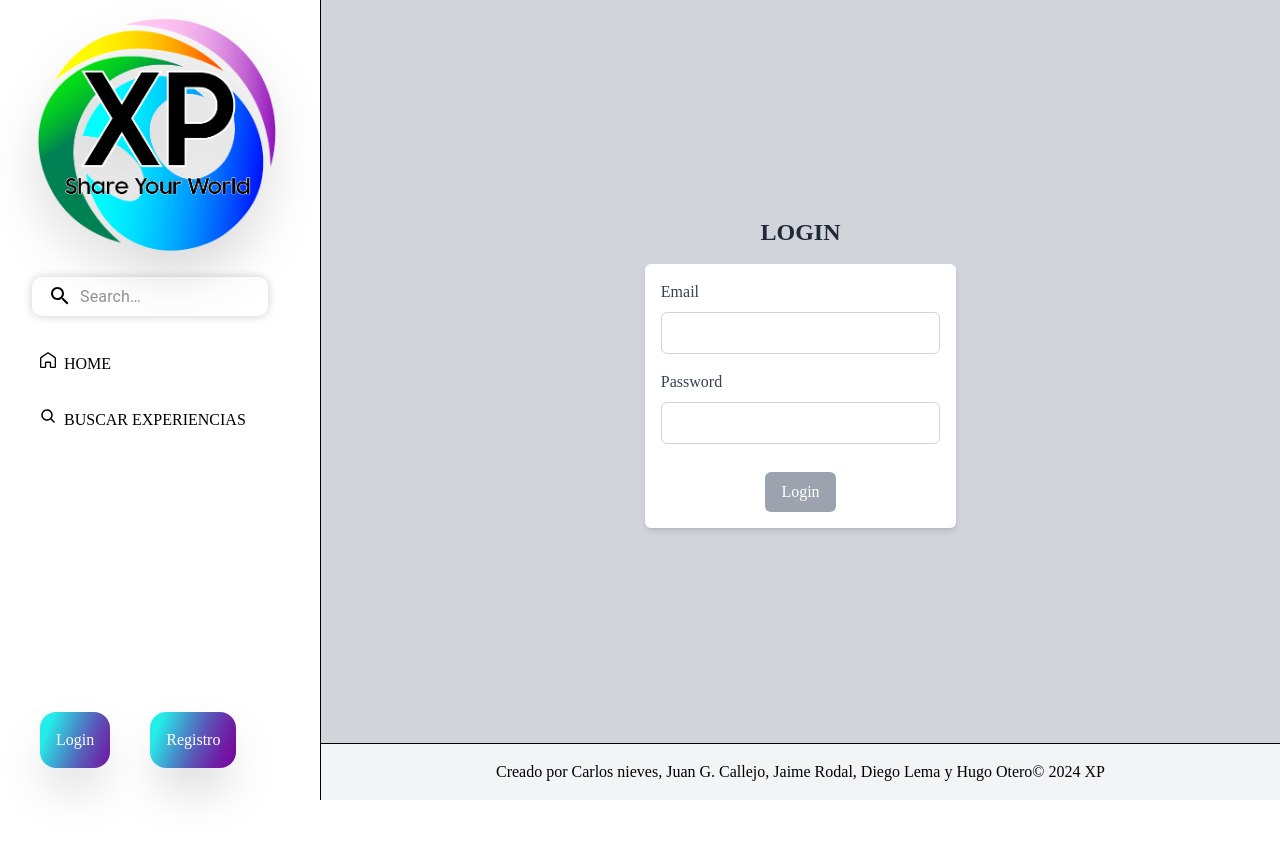
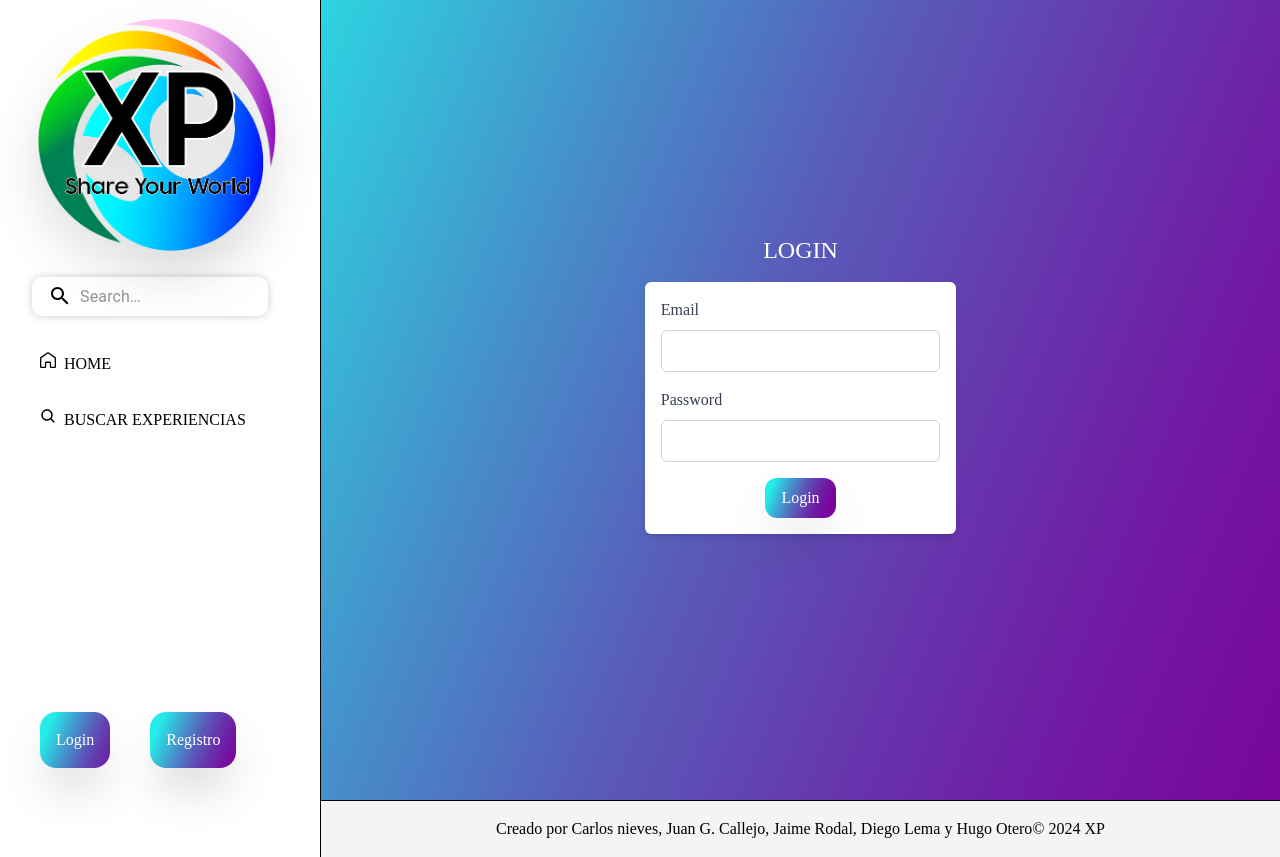
Before and after one commit to JuanGabrielCallejo/ExperienceProjectFRONT, a React (Vite) app: page /login in a window 1280 px wide. Before the commit the page ends 800 px from the top, so only its background shows below. Built offline with nearby package versions, Linux system fonts and the light colour scheme; a web font is replaced by a local one.

Commit message:
arreglos

```diff
--- a/src/Pages/CreateExperience.jsx
+++ b/src/Pages/CreateExperience.jsx
@@ -106,7 +106,7 @@ const CreateExperience = () => {
     });
   } else {
     return (
-      <div className="flex flex-col justify-center h-full w-full bg-[url('/img/fondoWeb.svg')] bg-fixed bg-cover">
+      <div className="flex flex-col justify-center h-screen w-full ">
         <div className="text-center mb-4">
           <h1 className="text-2xl text-white font-bold text-gray-800">
             NUEVA EXPERIENCIA
--- a/src/Pages/HomePage.jsx
+++ b/src/Pages/HomePage.jsx
@@ -23,13 +23,13 @@ const HomePage = () => {
   const { exp } = useExperiences();
   // console.log(exp);
   return (
-    <div className="h-full w-full flex flex-col items-center bg-[url('/img/fondoWeb.svg')] bg-fixed bg-cover">
+    <div className="h-screen flex flex-col justify-center items-center ">
       {loading ? (
         <div className="flex flex-col items-center justify-center">
           <img className="h-32 w-32" src={loadIcon} alt="Loading Icon"></img>
         </div>
       ) : (
-        <div className="flex flex-col justify-center h-full">
+        <div className="flex flex-col justify-center h-full w-full">
           {exp.length === 0 ? (
             <div className="flex flex-col p-6 rounded-xl items-center gap-4 bg-white w-fit">
               <p>Todavía no hay experiencias.</p>
@@ -44,7 +44,7 @@ const HomePage = () => {
                 ) : (
                   <NavLink
                     to="/login"
-                    className="bg-gray-400 hover:bg-gray-300 text-white py-2 px-4 rounded-md "
+                    className="bg-[url('/img/fondoWeb.svg')] hover:scale-95 bg-cover text-white py-2 px-4 rounded-md "
                   >
                     loggeate !
                   </NavLink>
--- a/src/Pages/LoginPage.jsx
+++ b/src/Pages/LoginPage.jsx
@@ -18,6 +18,14 @@ const LoginPage = () => {
     //   setEmail(emailInput.value);
     // }
   }, []);
+
+  useEffect(() => {
+    if (mensaje) {
+      setTimeout(() => {
+        setMensaje("");
+      }, 2000);
+    }
+  }, [mensaje]);
 
   async function peticionServidor(formData) {
     try {
@@ -102,12 +110,12 @@ const LoginPage = () => {
   }
 
   return (
-    <div className="flex flex-col">
+    <div className="flex flex-col h-screen w-full justify-center">
       <div className="text-center mb-4">
-        <h1 className="text-2xl font-bold text-gray-800">LOGIN</h1>
+        <h1 className="text-2xl text-white text-gray-800">LOGIN</h1>
       </div>
       <form
-        className="max-w-md mx-auto p-4 bg-white shadow-md rounded-md flex flex-col "
+        className="max-w-md mx-auto p-4 mb-4 bg-white shadow-md rounded-md flex flex-col "
         onSubmit={loginUser}
       >
         {/*campo EMAIL*/}
@@ -139,16 +147,23 @@ const LoginPage = () => {
             onChange={(e) => setPassword(e.target.value)}
           />
         </div>
-        <div className="flex justify-center mb-3">{mensaje}</div>
+
         <div className="flex justify-center">
           <button
             type="submit"
-            className="bg-gray-400 hover:bg-gray-300 text-white py-2 px-4 rounded-md"
+            className="mx-2 hover:bg-gray-100 self-end bg-[url('/img/fondoWeb.svg')] bg-cover text-white py-2 px-4 rounded-xl shadow-2xl hover:scale-95"
           >
             Login
           </button>
         </div>
       </form>
+      <div className="flex justify-center h-4 w-full items-center">
+        {mensaje && (
+          <div className={`w-fit mt-6 p-2 bg-white rounded text-center`}>
+            {mensaje}
+          </div>
+        )}
+      </div>
     </div>
   );
 };
--- a/src/Pages/RegisterPage.jsx
+++ b/src/Pages/RegisterPage.jsx
@@ -4,7 +4,7 @@ import { useState } from "react";
 const RegisterPage = () => {
   const [successMsg, setSuccessMsg] = useState(false);
   return (
-    <div className="flex flex-col">
+    <div className="flex flex-col h-screen w-full justify-center">
       <Header successMsg={successMsg} />
       <Register setSuccessMsg={setSuccessMsg} />
     </div>
--- a/src/components/experiences/Experience.jsx
+++ b/src/components/experiences/Experience.jsx
@@ -155,7 +155,7 @@ const Experience = ({ exp }) => {
             setNewComment={setNewComment}
           />
         )}
-        <h3>Lista de Comentarios</h3>
+        <h3 className="mt-4">Lista de Comentarios</h3>
         <CommentsList newComment={newComment} />
       </main>
     </>
--- a/src/components/register/Formulary.jsx
+++ b/src/components/register/Formulary.jsx
@@ -22,6 +22,14 @@ const Formulary = ({ setExito }) => {
     setMensaje("");
   }, []);
 
+  useEffect(() => {
+    if (mensaje) {
+      setTimeout(() => {
+        setMensaje("");
+      }, 2000);
+    }
+  }, [mensaje]);
+
   async function peticionServidor(formData) {
     // console.log(JSON.stringify(usuario));
     let datos;
@@ -35,9 +43,12 @@ const Formulary = ({ setExito }) => {
       );
       console.log(respuesta);
       datos = await respuesta.json();
+      // console.log(datos);
       setMensaje(datos.message);
+      // console.log(mensaje);
       if (!respuesta.ok) {
-        setMensaje(mensaje + " - Error al intentar registrar");
+        setMensaje("El email ya está en uso");
+        // setMensaje(mensaje + " - Error al intentar registrar");
         console.log(
           `Error en la petición: ${respuesta.status} - ${respuesta.statusText} - ${datos.data}`
         );
@@ -112,9 +123,10 @@ const Formulary = ({ setExito }) => {
   };
 
   return (
+    <div>
       <form
         onSubmit={registrarUsuario}
-      className="max-w-md mx-auto p-4 bg-white shadow-md rounded-md flex flex-col "
+        className="max-w-md mx-auto p-4 bg-white shadow-2xl rounded-md flex flex-col mb-4"
       >
         <label className="text-gray-700" htmlFor="name">
           Nombre *
@@ -164,17 +176,24 @@ const Formulary = ({ setExito }) => {
           name="file"
           className="w-full mt-2 p-2 border border-gray-300 rounded-md mb-4"
         />
-      <div className="flex justify-center mb-3">{mensaje}</div>
 
         <div className="flex justify-center">
           <button
             type="submit"
-          className="bg-gray-400 hover:bg-gray-300 text-white py-2 px-4 rounded-md "
+            className="bg-[url('/img/fondoWeb.svg')] bg-cover hover:scale-95 text-white py-2 px-4 rounded-md "
           >
             Enviar
           </button>
         </div>
       </form>
+      <div className="flex justify-center h-4 w-full items-center">
+        {mensaje && (
+          <div className={`w-fit mt-6 p-2 bg-white rounded text-center`}>
+            {mensaje}
+          </div>
+        )}
+      </div>
+    </div>
   );
 };
 
--- a/src/components/register/Header.jsx
+++ b/src/components/register/Header.jsx
@@ -20,7 +20,7 @@ const Header = (props) => {
           </button>
         </div>
       ) : (
-        <h1 className="text-2xl text-center font-bold">REGISTRO</h1>
+        <h1 className="text-2xl text-white text-center font-bold">REGISTRO</h1>
       )}
     </div>
   );
--- a/src/components/style/Layout.jsx
+++ b/src/components/style/Layout.jsx
@@ -4,14 +4,14 @@ import { Footer } from "./Footer";
 
 const Layout = () => {
   return (
-    <main className="grid grid-cols-[320px_1px_1fr] h-screen">
+    <main className="grid grid-cols-[320px_1px_1fr] bg-[url('/img/fondoWeb.svg')] bg-fixed bg-cover h-full w-full">
       <header className="bg-white flex  ">
         {" "}
         <Header />
       </header>
       <div className="bg-black"></div>
       <div className="flex flex-col">
-        <article className="bg-gray-300 text-rgb(53, 53, 53)  flex justify-center items-center grow">
+        <article className=" text-rgb(53, 53, 53)  flex justify-center items-center grow">
           {" "}
           <Outlet />
         </article>
```
Lines whose indentation alone changed are shown as unchanged.
